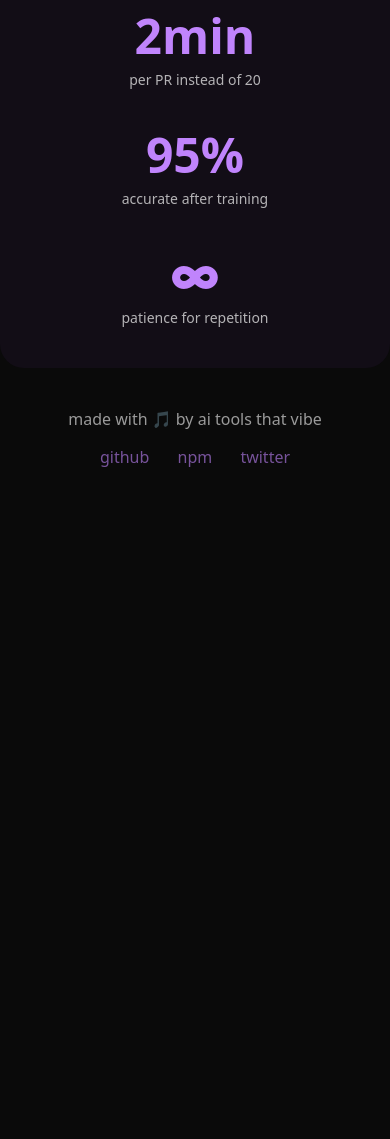
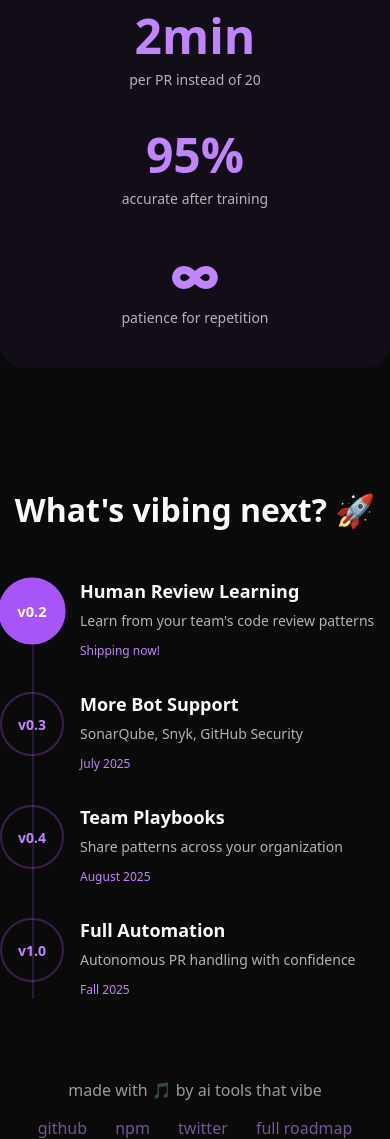
Before and after one commit to stroupaloop/pr-vibe, a website: page docs/index.html in a window 390 px wide. Shown: the part 3237-4376 px from the top of the page. Before the commit the page ends 3705 px from the top, so only its background shows below. Drawn offline with Linux system fonts and the light colour scheme.

Commit message:
fix: Change experimental flag to --include-human-reviews
- Better aligns with gradual confidence building philosophy
- Not experimental, just opt-in for human review processing
- Add release roadmap to website for transparency
- Update all docs to reflect this approach

The vibe is about seamless automation, not experiments! 🎵

```diff
--- a/docs/index.html
+++ b/docs/index.html
@@ -476,6 +476,116 @@
             }
         }
 
+        /* Roadmap Timeline */
+        .roadmap {
+            padding: 80px 0;
+            text-align: center;
+        }
+
+        .roadmap h2 {
+            font-size: 32px;
+            margin-bottom: 48px;
+            font-weight: 700;
+        }
+
+        .timeline {
+            display: flex;
+            justify-content: space-between;
+            gap: 24px;
+            max-width: 1000px;
+            margin: 0 auto;
+            position: relative;
+        }
+
+        .timeline::before {
+            content: '';
+            position: absolute;
+            top: 32px;
+            left: 10%;
+            right: 10%;
+            height: 2px;
+            background: rgba(168, 85, 247, 0.2);
+            z-index: 0;
+        }
+
+        .timeline-item {
+            flex: 1;
+            position: relative;
+            z-index: 1;
+        }
+
+        .timeline-badge {
+            width: 64px;
+            height: 64px;
+            background: var(--surface);
+            border: 2px solid rgba(168, 85, 247, 0.3);
+            border-radius: 50%;
+            display: flex;
+            align-items: center;
+            justify-content: center;
+            margin: 0 auto 16px;
+            font-weight: 700;
+            font-size: 14px;
+            color: var(--vibe-light);
+        }
+
+        .timeline-item.current .timeline-badge {
+            background: var(--vibe);
+            color: white;
+            border-color: var(--vibe);
+            animation: pulse 2s infinite;
+        }
+
+        @keyframes pulse {
+            0%, 100% { transform: scale(1); }
+            50% { transform: scale(1.05); }
+        }
+
+        .timeline-content h3 {
+            font-size: 18px;
+            margin-bottom: 8px;
+            font-weight: 600;
+        }
+
+        .timeline-content p {
+            opacity: 0.7;
+            font-size: 14px;
+            margin-bottom: 8px;
+        }
+
+        .timeline-date {
+            font-size: 12px;
+            color: var(--vibe-light);
+            font-weight: 500;
+        }
+
+        @media (max-width: 768px) {
+            .timeline {
+                flex-direction: column;
+                gap: 32px;
+            }
+
+            .timeline::before {
+                top: 0;
+                bottom: 0;
+                left: 32px;
+                right: auto;
+                width: 2px;
+                height: auto;
+            }
+
+            .timeline-item {
+                padding-left: 80px;
+                text-align: left;
+            }
+
+            .timeline-badge {
+                position: absolute;
+                left: 0;
+                margin: 0;
+            }
+        }
+
         /* ProductHunt Banner */
         .ph-banner {
             position: fixed;
@@ -661,12 +771,51 @@
         </div>
     </section>
 
+    <section class="roadmap container">
+        <h2>What's vibing next? 🚀</h2>
+        <div class="timeline">
+            <div class="timeline-item current">
+                <div class="timeline-badge">v0.2</div>
+                <div class="timeline-content">
+                    <h3>Human Review Learning</h3>
+                    <p>Learn from your team's code review patterns</p>
+                    <span class="timeline-date">Shipping now!</span>
+                </div>
+            </div>
+            <div class="timeline-item">
+                <div class="timeline-badge">v0.3</div>
+                <div class="timeline-content">
+                    <h3>More Bot Support</h3>
+                    <p>SonarQube, Snyk, GitHub Security</p>
+                    <span class="timeline-date">July 2025</span>
+                </div>
+            </div>
+            <div class="timeline-item">
+                <div class="timeline-badge">v0.4</div>
+                <div class="timeline-content">
+                    <h3>Team Playbooks</h3>
+                    <p>Share patterns across your organization</p>
+                    <span class="timeline-date">August 2025</span>
+                </div>
+            </div>
+            <div class="timeline-item">
+                <div class="timeline-badge">v1.0</div>
+                <div class="timeline-content">
+                    <h3>Full Automation</h3>
+                    <p>Autonomous PR handling with confidence</p>
+                    <span class="timeline-date">Fall 2025</span>
+                </div>
+            </div>
+        </div>
+    </section>
+
     <footer class="container">
         <p>made with 🎵 by ai tools that vibe</p>
         <div style="margin-top: 16px;">
             <a href="https://github.com/stroupaloop/pr-vibe">github</a>
             <a href="https://www.npmjs.com/package/pr-vibe">npm</a>
             <a href="https://twitter.com/stroupaloop">twitter</a>
+            <a href="https://github.com/stroupaloop/pr-vibe/blob/main/ROADMAP.md">full roadmap</a>
         </div>
     </footer>
 
--- /dev/null
+++ b/pr-1-export.json
@@ -0,0 +1,6 @@
+
+📊 Summary for Claude Code:
+Total comments: 7
+Suggested auto-fixes: 7
+Valid patterns to reject: 0
+Needs discussion: 0
```
Also changed, not shown: bin/cli.js (+9 -8 lines), pr-review.json (added, +121 -0 lines), CHANGELOG.md.
